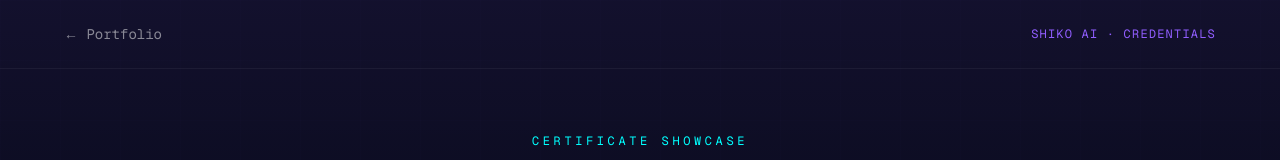
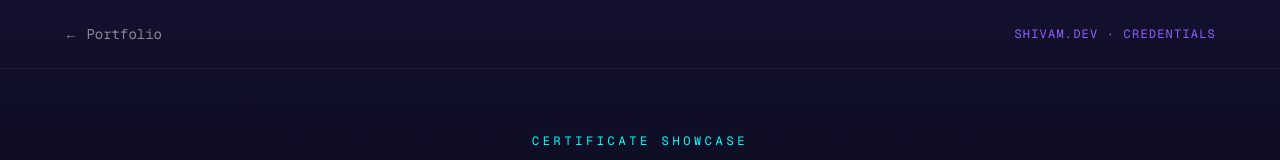
Before and after one commit to Shiivaam7/My-Portfolio, a Next.js app: page /certifications in a window 1280 px wide. Shown: the top 160 px of the page. Built offline with nearby package versions, Linux system fonts and the light colour scheme; no server answers.

Commit message:
Remove SHIKO AI branding from certificate showcase

```diff
--- a/src/app/certifications/page.tsx
+++ b/src/app/certifications/page.tsx
@@ -35,7 +35,7 @@ export default function CertificationsPage() {
             ← Portfolio
           </Link>
           <span className="font-mono text-xs tracking-widest text-[#915EFF]">
-            SHIKO AI · CREDENTIALS
+            SHIVAM.DEV · CREDENTIALS
           </span>
         </div>
       </header>
```
